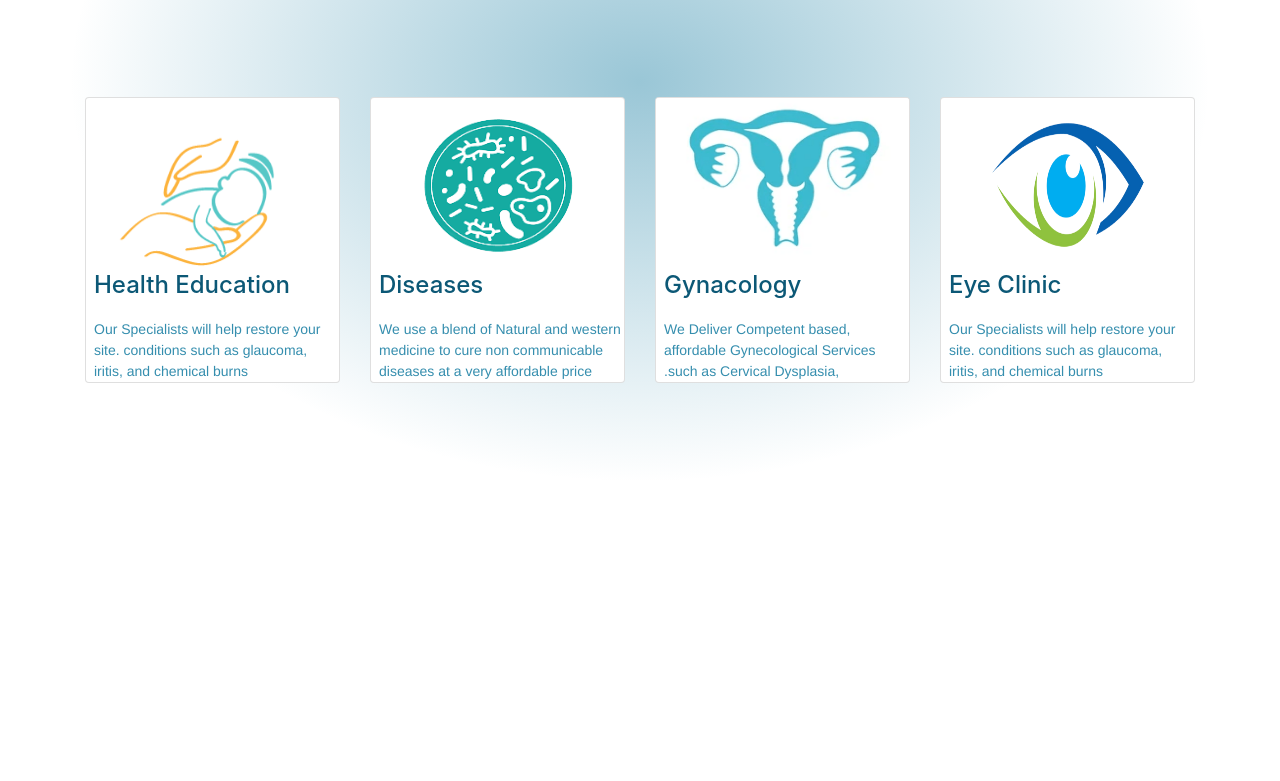
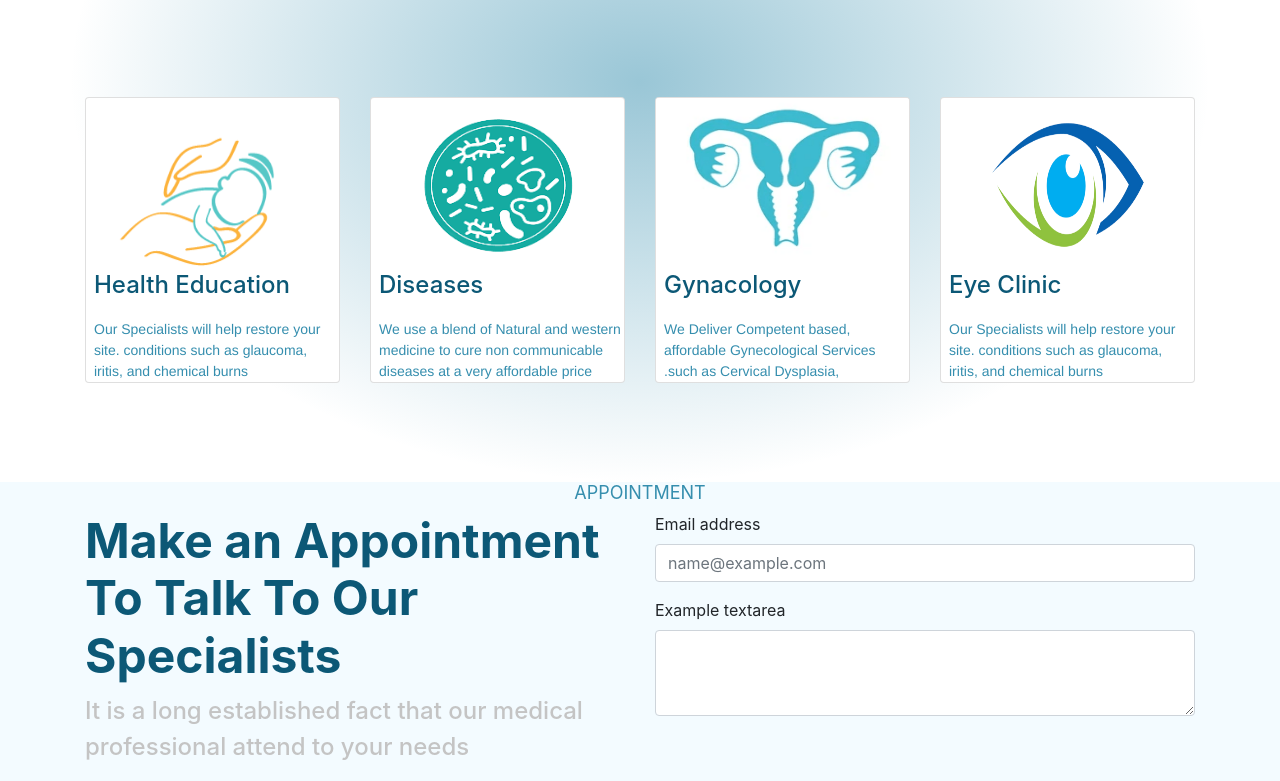
Before and after one commit to joshuamakula/Malaikah, a React (Create React App) app: page / in a window 1280 px wide. Shown: the part 2013-2794 px from the top of the page. Before the commit the page ends 2495 px from the top, so only its background shows below. Built offline with nearby package versions, Linux system fonts and the light colour scheme.

Commit message:
Create Appointment form in HTML

```diff
--- a/src/App.css
+++ b/src/App.css
@@ -172,7 +172,26 @@ hr{
   font-size: 14px;
   color: #358EAE;
   padding-left: 8px !important;
+}
 
+/* Appointment section */
+
+.appointment-fluid{
+  background: #F3FBFF;
+}
+
+.appointment-h1{
+  font-style: normal;
+  font-weight: bold;
+  font-size: 48px;
+  color: #0C5876;
+}
+
+.appointment-p{
+  font-style: normal;
+  font-weight: 500;
+  font-size: 24px;
+  color: #C4C4C4;
 }
 
 @media (max-width: 600px) {
--- a/src/App.js
+++ b/src/App.js
@@ -1,6 +1,7 @@
 import React from 'react';
 import './App.css'
 import About from './components/About';
+import Appointment from './components/Appointment';
 import Header from './components/Header';
 import Services from './components/service';
 
@@ -11,6 +12,7 @@ function App() {
       <Header />
       <About />
       <Services />
+      <Appointment />
     </div>
   )
 }
--- a/src/components/Appointment.js
+++ b/src/components/Appointment.js
@@ -1,8 +1,29 @@
 import React from 'react';
+import { Col, Container, Row } from 'react-bootstrap';
 
 function Appointment(params) {
     return (
-
+        <Container fluid className="appointment-fluid">
+            <Container>
+                <h1 className="section-title service"><a name="appointment">APPOINTMENT</a></h1>
+                <Row>
+                    <Col>
+                        <h1 className="appointment-h1">Make an Appointment To Talk To Our Specialists</h1>
+                        <p className="appointment-p">It is a long established fact that our medical professional attend to your needs</p>
+                    </Col>
+                    <Col>
+                        <div class="mb-3">
+                        <label for="exampleFormControlInput1" class="form-label">Email address</label>
+                        <input type="email" class="form-control" id="exampleFormControlInput1" placeholder="name@example.com" />
+                        </div>
+                        <div class="mb-3">
+                        <label for="exampleFormControlTextarea1" class="form-label">Example textarea</label>
+                        <textarea class="form-control" id="exampleFormControlTextarea1" rows="3"></textarea>
+                        </div>
+                    </Col>
+                </Row>
+            </Container>
+        </Container>
     );
 }
 export default Appointment;
```
